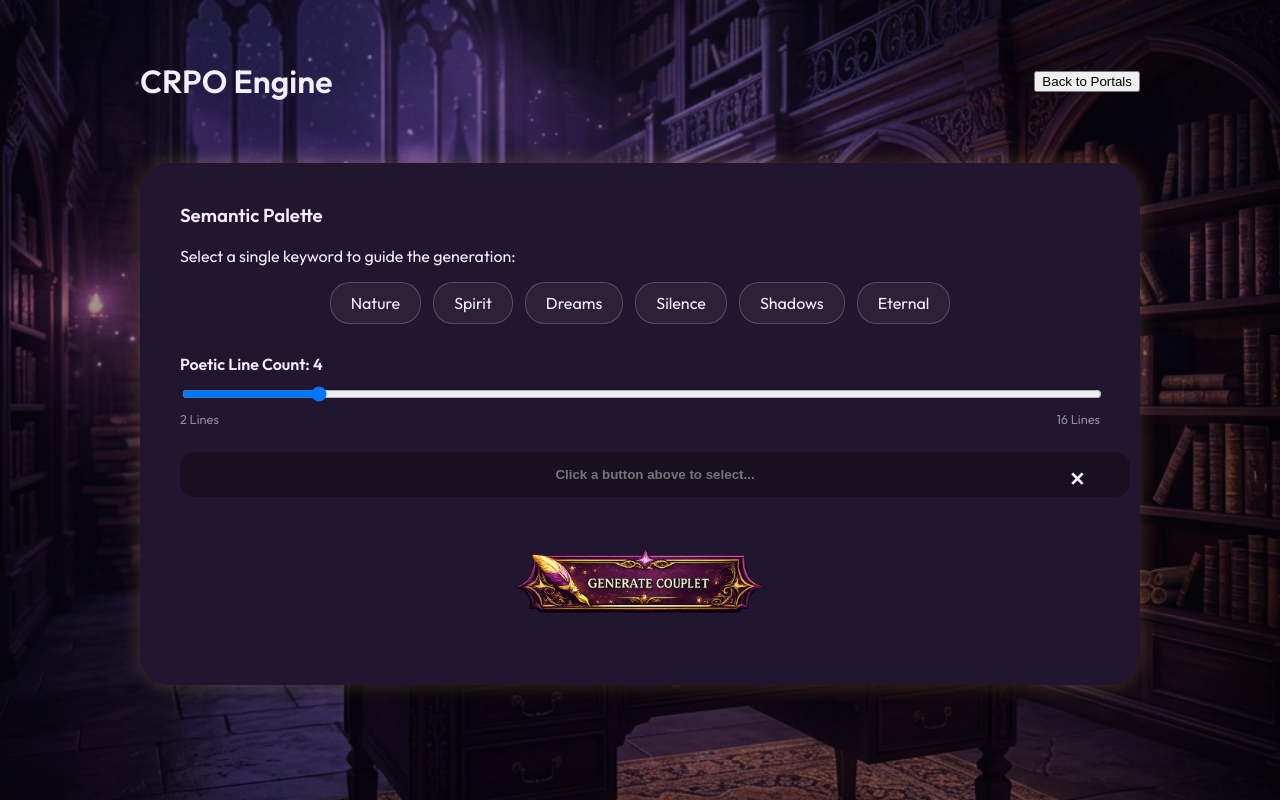
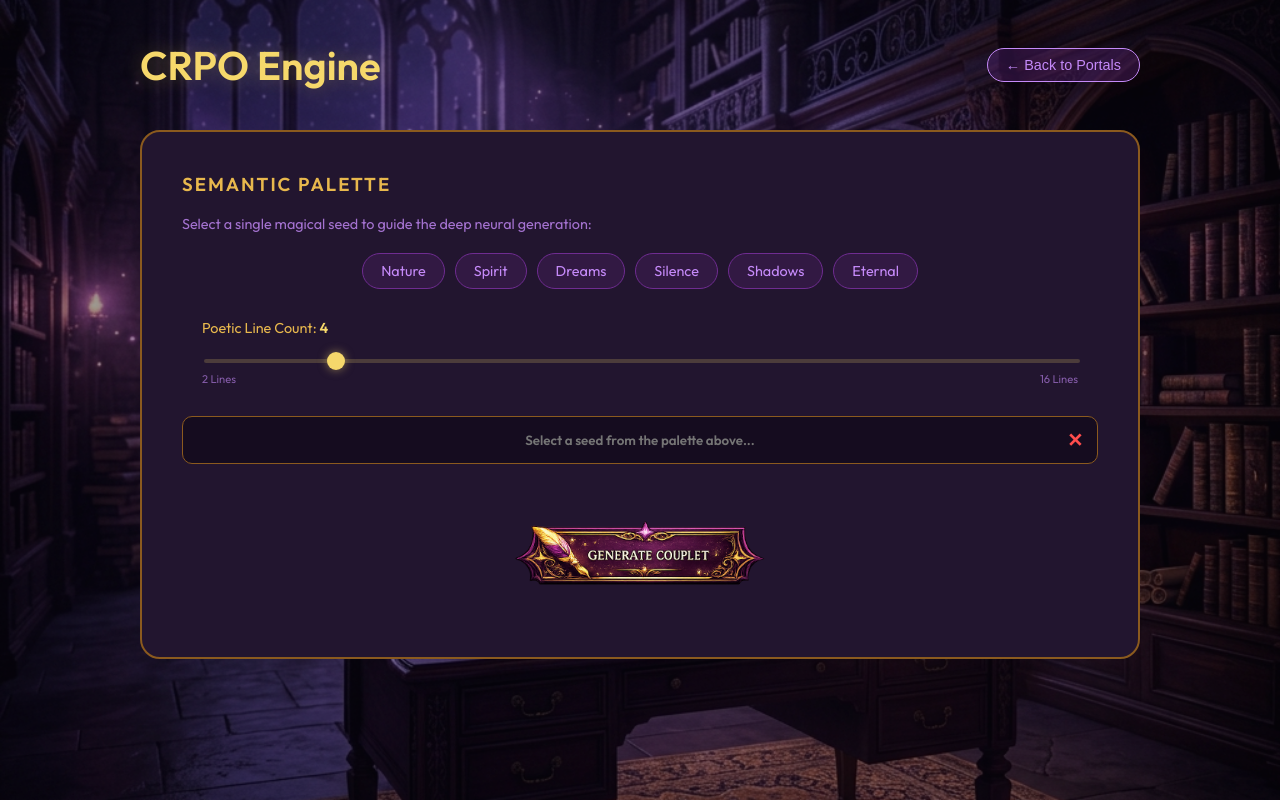
Before and after one commit to MariaDariaTompea/NaturalLanguageProcessingPoetryGenerator, a Flask app: page /crpo in a window 1280 px wide. Run offline with Flask 3, Linux system fonts and the light colour scheme; parts of the project's set-up code (start-up, migrations or seed data) failed here and were passed over.

Commit message:
crpo ui update

```diff
--- a/backend/main.py
+++ b/backend/main.py
@@ -30,16 +30,24 @@ def markov_page():
 def crpo_page():
     result = None
     selected_seed = ""
+    line_count = 4  # <-- Varsayılan değeri buraya ekledik (Hatanın çözümü bu)
+
     if request.method == 'POST':
-        # Select yerine slider'dan gelen line_count'u alıyoruz
+        # Formdan gelen değeri al, gelmezse varsayılan 4 olsun
         line_count = int(request.form.get('line_count', 4))
         selected_seed = request.form.get('seed_word', '')
 
-        # API fonksiyonunu yeni parametreyle çağırıyoruz
         lines = api.generate_crpo_poem(line_count=line_count, seed_word=selected_seed)
         result = {f"Custom {line_count}-Line Poem": lines}
 
     popular_words = ["Nature", "Spirit", "Dreams", "Silence", "Shadows", "Eternal"]
-    return render_template('crpo.html', result=result, popular_words=popular_words, selected_seed=selected_seed)
+
+    return render_template('crpo.html',
+                           result=result,
+                           popular_words=popular_words,
+                           selected_seed=selected_seed,
+                           line_count=line_count) # Artık her zaman bir değere sahip
+
+
 if __name__ == '__main__':
     app.run(debug=True, port=3002)
--- a/templates/crpo.html
+++ b/templates/crpo.html
@@ -1,146 +1,165 @@
 {% extends "base.html" %}
-{% block title %}CRPO | Symphony of Words{% endblock %}
+{% block title %}CRPO Engine | Symphony of Words{% endblock %}
 {% block bg_url %}/static/images/bg_models.png{% endblock %}
 
 {% block content %}
 <div class="container animate-enter">
     <div style="display: flex; justify-content: space-between; align-items: center; margin-bottom: 40px;">
-        <h1>CRPO Engine</h1>
-        <button class="nav-btn" onclick="window.location.href='/'">Back to Portals</button>
+        <h1
+            style="color: var(--bright-gold); margin: 0; font-size: 2.5em; text-shadow: 0 0 20px rgba(246, 216, 107, 0.3);">
+            CRPO Engine</h1>
+        <button class="word-tag" onclick="window.location.href='/'"
+            style="cursor: pointer; background: rgba(111, 44, 145, 0.3); border: 1px solid var(--magical-lavender);">
+            ← Back to Portals
+        </button>
     </div>
 
-    <div class="card glass-card"
-        style="border: 2px solid var(--highlight-gold); border-radius: 30px; box-shadow: 0 0 20px rgba(255, 207, 64, 0.2);">
-        <h3 style="margin-top: 0; color: var(--highlight-gold);">Semantic Palette</h3>
-        <p class="hint">Select a single keyword to guide the generation:</p>
+    <div class="card">
+        <h3 style="margin-top: 0; color: var(--warm-gold); letter-spacing: 2px;">SEMANTIC PALETTE</h3>
+        <p style="font-size: 0.9em; color: var(--magical-lavender); margin-bottom: 20px; opacity: 0.8;">
+            Select a single magical seed to guide the deep neural generation:
+        </p>
 
-        <div class="word-chips"
-            style="justify-content: center; margin-bottom: 30px; display: flex; flex-wrap: wrap; gap: 12px;">
+        <div style="display: flex; flex-wrap: wrap; justify-content: center; gap: 10px; margin-bottom: 30px;">
             {% for word in popular_words %}
-            <div class="chip {% if word == selected_seed %}active{% endif %}"
-                style="border: 1px solid rgba(255, 255, 255, 0.2); transition: all 0.3s ease;"
-                onclick="selectSingleSeed('{{ word }}', this)">
+            <span class="word-tag chip {% if word == selected_seed %}active{% endif %}"
+                onclick="selectSingleSeed('{{ word }}', this)" style="cursor: pointer; transition: 0.3s;">
                 {{ word }}
-            </div>
+            </span>
             {% endfor %}
         </div>
 
         <form method="post" id="gen-form">
-            <div class="settings-grid" style="margin-bottom: 25px;">
-                <div class="setting" style="margin-bottom: 20px;">
-                    <label style="color: var(--primary-color); font-weight: 600; display: block; margin-bottom: 10px;">
-                        Poetic Line Count: <span id="line-count-display" style="color: var(--highlight-gold);">4</span>
-                    </label>
-                    <input type="range" name="line_count" id="line-slider" min="2" max="16" value="4" step="1"
-                        style="width: 100%; cursor: pointer; accent-color: var(--highlight-gold);"
-                        oninput="document.getElementById('line-count-display').innerText = this.value">
-                    <div
-                        style="display: flex; justify-content: space-between; color: rgba(255,255,255,0.5); font-size: 0.8rem; margin-top: 5px;">
-                        <span>2 Lines</span>
-                        <span>16 Lines</span>
-                    </div>
+            <div style="margin-bottom: 30px; padding: 0 20px;">
+                <label for="line_count"
+                    style="color: var(--warm-gold); font-size: 0.9em; margin-bottom: 10px; display: block;">
+                    Poetic Line Count: <span id="lineValue" style="color: var(--bright-gold); font-weight: bold;">{{
+                        line_count|default(6) }}</span>
+                </label>
+                <input type="range" class="form-range custom-slider" name="line_count" id="line_count" min="2" max="16"
+                    step="1" value="{{ line_count|default(6) }}"
+                    oninput="document.getElementById('lineValue').innerText = this.value">
+                <div
+                    style="display: flex; justify-content: space-between; color: var(--magical-lavender); font-size: 0.7rem; margin-top: 5px; opacity: 0.6;">
+                    <span>2 Lines</span>
+                    <span>16 Lines</span>
                 </div>
             </div>
 
-            <div style="position: relative; width: 100%; margin-bottom: 25px;">
+            <div style="position: relative; width: 100%; margin-bottom: 30px;">
                 <input type="text" id="seed-input" name="seed_word" readonly
-                    placeholder="Click a button above to select..."
-                    style="width: 100%; padding: 15px; border-radius: 15px; background: rgba(0,0,0,0.3); color: var(--highlight-gold); border: 1px solid var(--highlight-gold); font-weight: bold; text-align: center;"
-                    value="{{ selected_seed if selected_seed else '' }}">
+                    placeholder="Select a seed from the palette above..."
+                    value="{{ selected_seed if selected_seed else '' }}" style="width: 100%; background: rgba(13, 8, 20, 0.6); border: 1px solid var(--dark-gold);
+                           padding: 15px; border-radius: 10px; color: var(--bright-gold); font-family: 'Outfit', sans-serif;
+                           box-sizing: border-box; outline: none; text-align: center; font-weight: bold;">
                 <span onclick="clearSelection()"
-                    style="position: absolute; right: 15px; top: 15px; cursor: pointer; color: var(--highlight-red); font-weight: bold; font-size: 1.2em;">✕</span>
+                    style="position: absolute; right: 15px; top: 12px; cursor: pointer; color: #ff4d4d; font-weight: bold; font-size: 1.2em;">✕</span>
             </div>
 
             <div style="text-align: center;">
                 <button type="submit" class="btn-image"
-                    style="width: 250px; height: 120px; background-image: url('/static/images/GENERATE COUPLET.png'); cursor: pointer;"></button>
+                    style="background-image: url('/static/images/GENERATE COUPLET.png'); border: none; width: 250px; height: 120px;"></button>
             </div>
         </form>
     </div>
 
     {% if result %}
-    <div class="output-section animate-enter" style="margin-top: 40px;
-                    background: rgba(20, 11, 31, 0.9); /* Daha koyu ve az şeffaf bir mor/siyah */
-                    backdrop-filter: blur(20px); /* Arkayı daha çok bulandırır */
-                    border: 2px solid var(--highlight-gold);
-                    border-radius: 30px;
-                    box-shadow: 0 10px 40px rgba(0, 0, 0, 0.5), 0 0 20px rgba(255, 207, 64, 0.1);
-                    padding: 3rem;
-                    display: block;">
+    <div class="card animate-enter"
+        style="margin-top: 40px; border-style: double; border-width: 4px; position: relative; background: rgba(20, 11, 31, 0.95);">
+        <div style="position: absolute; top: 10px; left: 10px; color: var(--dark-gold); opacity: 0.5;">✦</div>
+        <div style="position: absolute; top: 10px; right: 10px; color: var(--dark-gold); opacity: 0.5;">✦</div>
 
-        {% for section, lines in result.items() %}
+        {% for title, lines in result.items() %}
         <h2
-            style="color: var(--highlight-gold); text-transform: uppercase; letter-spacing: 3px; font-size: 1.5rem; margin-bottom: 25px; text-shadow: 0 0 10px rgba(255, 207, 64, 0.4); text-align: center;">
-            {{ section }}
+            style="color: var(--bright-gold); text-align: center; margin-bottom: 30px; font-weight: 300; letter-spacing: 3px; text-transform: uppercase;">
+            {{ title }}
         </h2>
-
-        <div class="poem-area"
-            style="background: transparent; min-height: auto; padding: 0; margin-bottom: 30px; text-align: center;">
+        <div
+            style="text-align: center; font-style: italic; line-height: 2.2; font-size: 1.4em; color: #F3EFFF; text-shadow: 1px 1px 4px rgba(0,0,0,0.7); font-family: 'Playfair Display', serif;">
             {% for line in lines %}
-            <p
-                style="margin-bottom: 12px; font-size: 1.5rem; color: #F3EFFF; line-height: 1.8; font-family: 'Playfair Display', serif; font-style: italic;">
-                {{ line }}
-            </p>
+            <span style="display: block; margin-bottom: 10px;">{{ line }}</span>
             {% endfor %}
         </div>
+        {% endfor %}
 
-        {% if not loop.last %}
-        <div
-            style="height: 1px; background: linear-gradient(to right, transparent, var(--highlight-gold), transparent); margin: 40px auto; width: 60%; opacity: 0.3;">
-        </div>
-        {% endif %}
-        {% endfor %}
+        <div style="position: absolute; bottom: 10px; left: 10px; color: var(--dark-gold); opacity: 0.5;">✦</div>
+        <div style="position: absolute; bottom: 10px; right: 10px; color: var(--dark-gold); opacity: 0.5;">✦</div>
     </div>
     {% endif %}
 </div>
+
+<style>
+    /* Markov ve CRPO Ortak Estetiği */
+    .word-tag {
+        background: rgba(75, 31, 99, 0.4);
+        border: 1px solid var(--vibrant-purple);
+        color: var(--magical-lavender);
+        padding: 8px 18px;
+        border-radius: 20px;
+        font-size: 0.9em;
+        display: inline-block;
+    }
+
+    .word-tag:hover {
+        background: rgba(157, 78, 221, 0.4);
+        color: white;
+        transform: translateY(-2px);
+        box-shadow: 0 0 15px rgba(157, 78, 221, 0.3);
+    }
+
+    .word-tag.active {
+        background: var(--vibrant-purple) !important;
+        color: white !important;
+        border-color: var(--bright-gold) !important;
+        box-shadow: 0 0 15px rgba(246, 216, 107, 0.4);
+    }
+
+    #seed-input:focus {
+        border-color: var(--bright-gold) !important;
+        box-shadow: 0 0 15px rgba(246, 216, 107, 0.2);
+    }
+
+    /* Slider Özelleştirme */
+    .custom-slider {
+        -webkit-appearance: none;
+        width: 100%;
+        height: 4px;
+        background: rgba(246, 216, 107, 0.2);
+        border-radius: 5px;
+        outline: none;
+    }
+
+    .custom-slider::-webkit-slider-thumb {
+        -webkit-appearance: none;
+        appearance: none;
+        width: 18px;
+        height: 18px;
+        background: var(--bright-gold);
+        border-radius: 50%;
+        cursor: pointer;
+        box-shadow: 0 0 10px rgba(246, 216, 107, 0.5);
+    }
+</style>
 
 <script>
     function selectSingleSeed(word, element) {
         const input = document.getElementById('seed-input');
 
-        // 1. Önceki tüm aktif sınıfları temizle (Sadece bir seçim olması için)
-        document.querySelectorAll('.chip').forEach(c => {
+        // Önceki aktifleri temizle
+        document.querySelectorAll('.word-tag').forEach(c => {
             c.classList.remove('active');
-            c.style.borderColor = 'rgba(255, 255, 255, 0.2)';
-            c.style.boxShadow = 'none';
         });
 
-        // 2. Tıklananı aktif yap ve vurgula
+        // Tıklananı seç
         element.classList.add('active');
-        element.style.borderColor = 'var(--highlight-gold)';
-        element.style.boxShadow = '0 0 10px rgba(255, 207, 64, 0.4)';
-
-        // 3. Input değerini üst üste eklemek yerine direkt üzerine yaz
         input.value = word;
     }
 
     function clearSelection() {
         document.getElementById('seed-input').value = '';
-        document.querySelectorAll('.chip').forEach(c => {
+        document.querySelectorAll('.word-tag').forEach(c => {
             c.classList.remove('active');
-            c.style.borderColor = 'rgba(255, 255, 255, 0.2)';
-            c.style.boxShadow = 'none';
         });
     }
 </script>
-
-<style>
-    /* Buton olduğu belli olsun diye ek görsel efektler */
-    .chip {
-        cursor: pointer;
-        background: rgba(255, 255, 255, 0.05);
-        padding: 10px 20px;
-        border-radius: 20px;
-    }
-
-    .chip:hover {
-        background: rgba(102, 252, 241, 0.1);
-        transform: translateY(-2px);
-    }
-
-    .chip.active {
-        background: var(--primary-color) !important;
-        color: var(--bg-color) !important;
-    }
-</style>
 {% endblock %}
```
Also changed, not shown: backend/api.py (+28 -51 lines).
